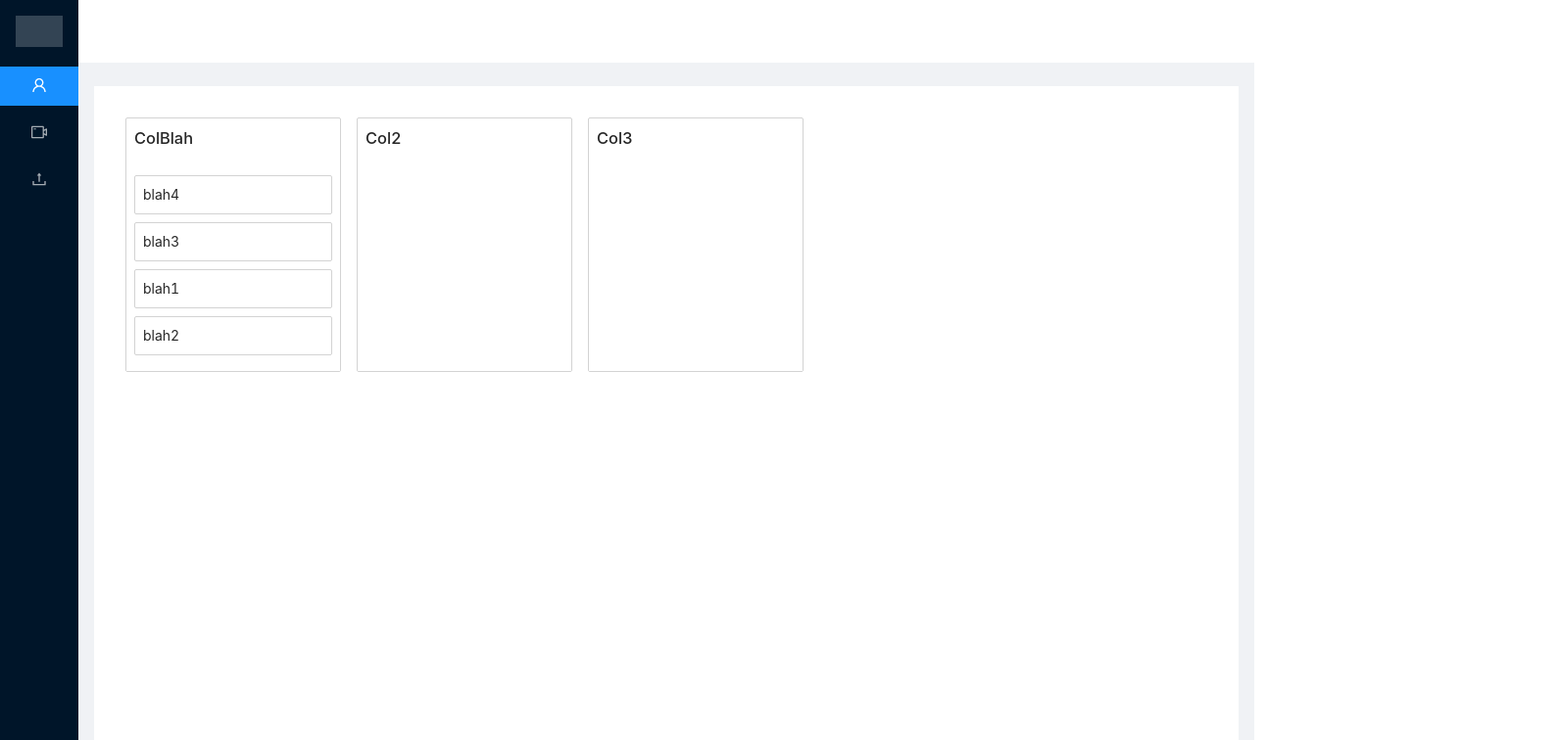
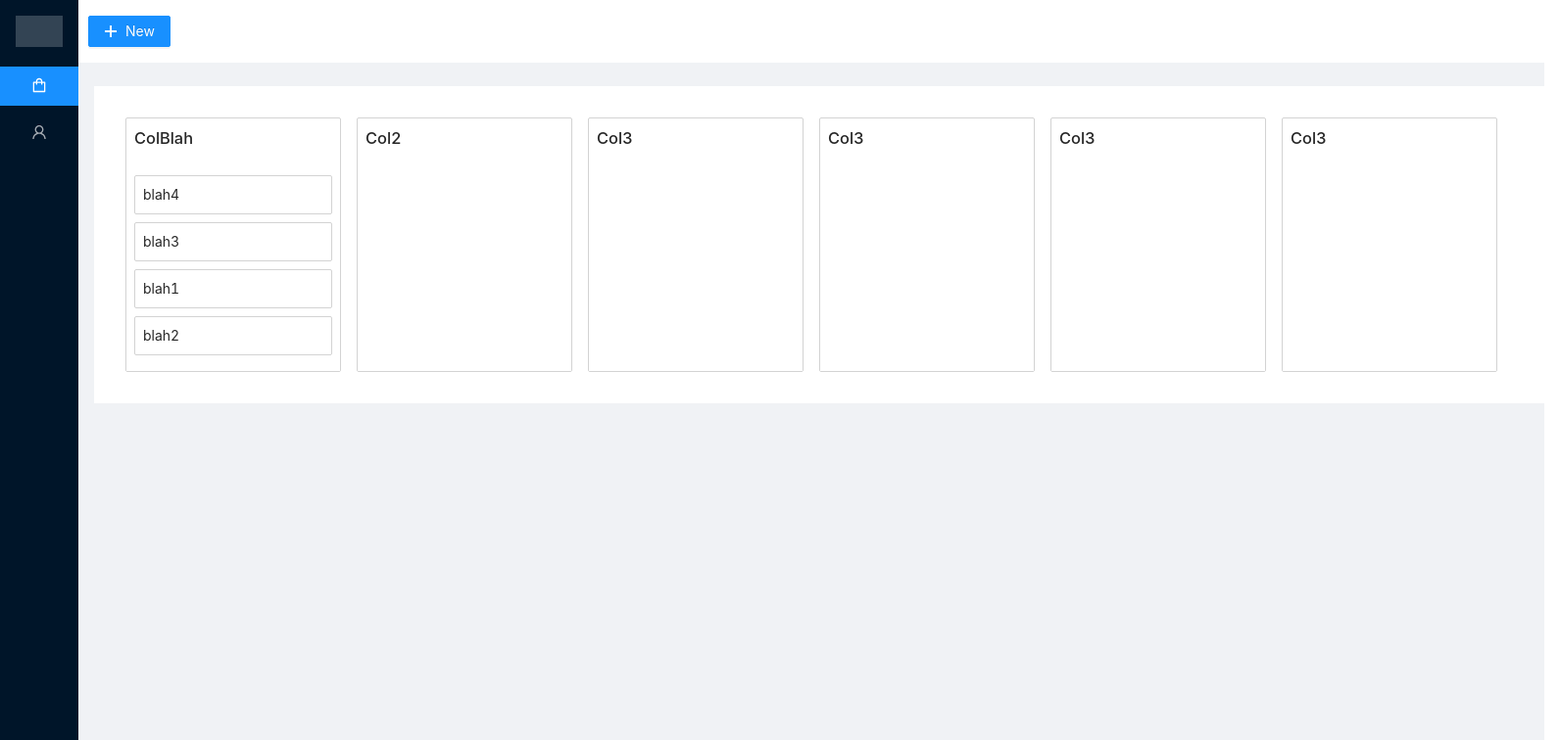
Before and after one commit to eib-genpr/raisins, a React (Create React App) app in the folder frontend/: page /job in a window 1280 px wide. Shown: the top 756 px of the page at 98% size, 1592 px wide, since content can reach past the window. Built offline with nearby package versions, Linux system fonts and the light colour scheme.

Commit message:
Add stuff

```diff
--- a/frontend/src/JobBoard.tsx
+++ b/frontend/src/JobBoard.tsx
@@ -1,10 +1,10 @@
 import React, { useState } from 'react';
-import { Layout, Menu } from 'antd';
+import { Layout, Menu, Button } from 'antd';
 import styled from 'styled-components';
 import {
-  UploadOutlined,
+  PlusOutlined,
+  ShoppingOutlined,
   UserOutlined,
-  VideoCameraOutlined,
 } from '@ant-design/icons';
 import { DragDropContext } from 'react-beautiful-dnd';
 import Step from './Step';
@@ -27,8 +27,11 @@ const JobBoard: React.FC = () => {
       'step-1': { id: 'step-1', title: 'ColBlah', candidateIds: ['candidate-1', 'candidate-2', 'candidate-3', 'candidate-4'] },
       'step-2': { id: 'step-2', title: 'Col2', candidateIds: []},
       'step-3': { id: 'step-3', title: 'Col3', candidateIds: []},
+      'step-4': { id: 'step-4', title: 'Col3', candidateIds: []},
+      'step-5': { id: 'step-5', title: 'Col3', candidateIds: []},
+      'step-6': { id: 'step-6', title: 'Col3', candidateIds: []},
     },
-    stepOrder: ['step-1', 'step-2', 'step-3'],
+    stepOrder: ['step-1', 'step-2', 'step-3', 'step-4', 'step-5', 'step-6'],
   };
 
   const [state, setState] = useState(testData);
@@ -91,7 +94,8 @@ const JobBoard: React.FC = () => {
   return (
     <Layout style={{height: '100vh'}}>
       <Sider trigger={null} collapsed={true}>
-        <div className="logo" />
+        <div className="logo">
+        </div>
         <Menu
           theme="dark"
           mode="inline"
@@ -99,24 +103,22 @@ const JobBoard: React.FC = () => {
           items={[
             {
               key: '1',
-              icon: <UserOutlined />,
-              label: 'nav 1',
+              icon: <ShoppingOutlined />,
+              label: 'Jobs',
             },
             {
               key: '2',
-              icon: <VideoCameraOutlined />,
-              label: 'nav 2',
-            },
-            {
-              key: '3',
-              icon: <UploadOutlined />,
-              label: 'nav 3',
+              icon: <UserOutlined />,
+              label: 'Candidates',
             },
           ]}
         />
       </Sider>
-      <Layout className="site-layout">
+      <Layout className="site-layout" style={{ display: 'inline-table' }}>
         <Header className="site-layout-background" style={{ padding: 0 }}>
+          <Button type="primary" icon={<PlusOutlined />} style={{ marginLeft: '10px' }}>
+            New
+          </Button>
         </Header>
         <Content
           className="site-layout-background"
@@ -124,6 +126,7 @@ const JobBoard: React.FC = () => {
             margin: '24px 16px',
             padding: 24,
             minHeight: 280,
+            minWidth: '100%',
           }}
         >
           <Container>
--- a/frontend/src/Step.tsx
+++ b/frontend/src/Step.tsx
@@ -7,7 +7,7 @@ const Container = styled.div`
 margin: 8px;
 border: 1px solid lightgrey;
 border-radius: 2px;
-width: 220px;
+min-width: 220px;
 display: flex;
 flex-direction: column;
 `;
```
